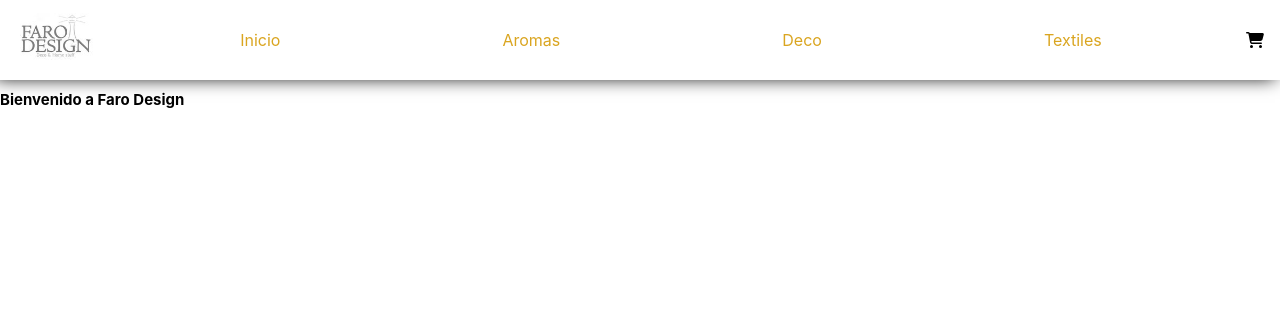
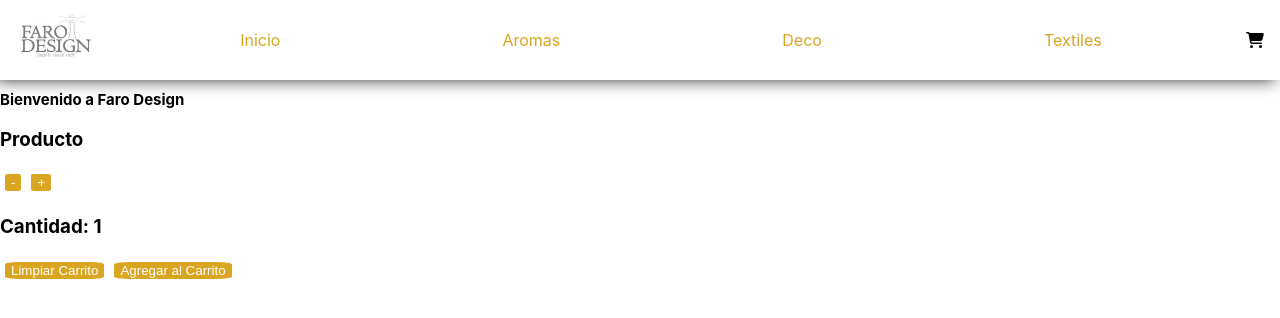
Before and after one commit to santillanfran/proyecto-santillan, a React (Create React App) app: page / in a window 1280 px wide. Shown: the top 318 px of the page. Built offline with nearby package versions, Linux system fonts and the light colour scheme.

Commit message:
ItemCounter.js

```diff
--- a/package.json
+++ b/package.json
@@ -10,7 +10,9 @@
     "@testing-library/jest-dom": "^5.16.4",
     "@testing-library/react": "^13.3.0",
     "@testing-library/user-event": "^13.5.0",
+    "bootstrap": "^5.2.0",
     "react": "^18.2.0",
+    "react-bootstrap": "^2.4.0",
     "react-dom": "^18.2.0",
     "react-scripts": "5.0.1",
     "web-vitals": "^2.1.4"
--- a/src/App.css
+++ b/src/App.css
@@ -1,5 +1,3 @@
-
-
 .App-header {
   background-color: #282c34;
   min-height: 100vh;
--- /dev/null
+++ b/src/components/Clickcounter/ItemCount.js
@@ -0,0 +1,38 @@
+import React, { useState } from 'react';
+
+
+let styles = { backgroundColor: "goldenrod", borderRadius: "14%", color: "white", margin: "5px", border: "none"}
+
+function ItemCount(props){
+
+    const [counter, setCounter] = useState(1);
+    let stock = 5
+
+    const handleIncrement= () => {
+
+        if (counter < stock){
+        setCounter(counter + 1)}
+    }
+
+    const handleDecrement= () => {
+
+        if (counter > 0){
+        setCounter(counter - 1)}
+    }
+
+    const onAdd= () => {
+    console.log(counter)
+}
+
+    return(
+        <div>
+        <h3 className='tituloProducto'>Producto</h3>
+        <button style={styles} onClick={ handleDecrement } > - </button>
+        <button style={styles} onClick={ handleIncrement } > + </button>
+        <h3>Cantidad: {counter}</h3>
+        <button style={styles} onClick={ ()=> setCounter (0) } > Limpiar Carrito </button>
+        <button style={styles} onClick={onAdd}> Agregar al Carrito </button>
+        </div>
+    )
+}
+export default ItemCount;
--- a/src/components/Itemlistcontainer/ItemListContainer.jsx
+++ b/src/components/Itemlistcontainer/ItemListContainer.jsx
@@ -1,5 +1,5 @@
 import React from 'react'
-
+import ItemCount from '../Clickcounter/ItemCount';
 
 let styles = {fontSize: "15px", color: "black",}
 
@@ -7,6 +7,8 @@ function ItemListContainer(props) {
   return (
     <div>
     <h1 style={styles}>{props.greeting}</h1>
+
+    <ItemCount  stock={5} initial={1} onAdd={console.log('Agregaste los productos')} />
     </div>
   )
 }
```
Also changed, not shown: src/App.js (+0 -9 lines), 1 other file (tests, documents, lock files or other folders).
